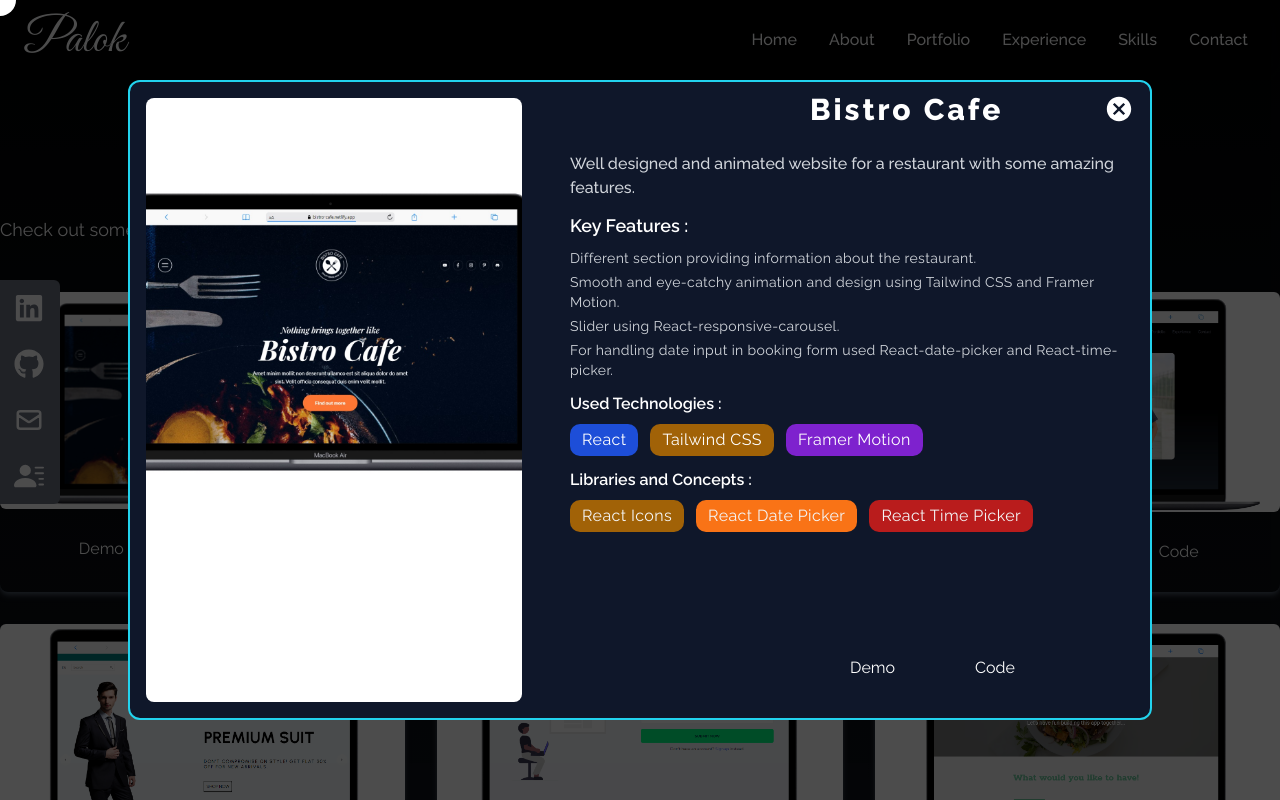
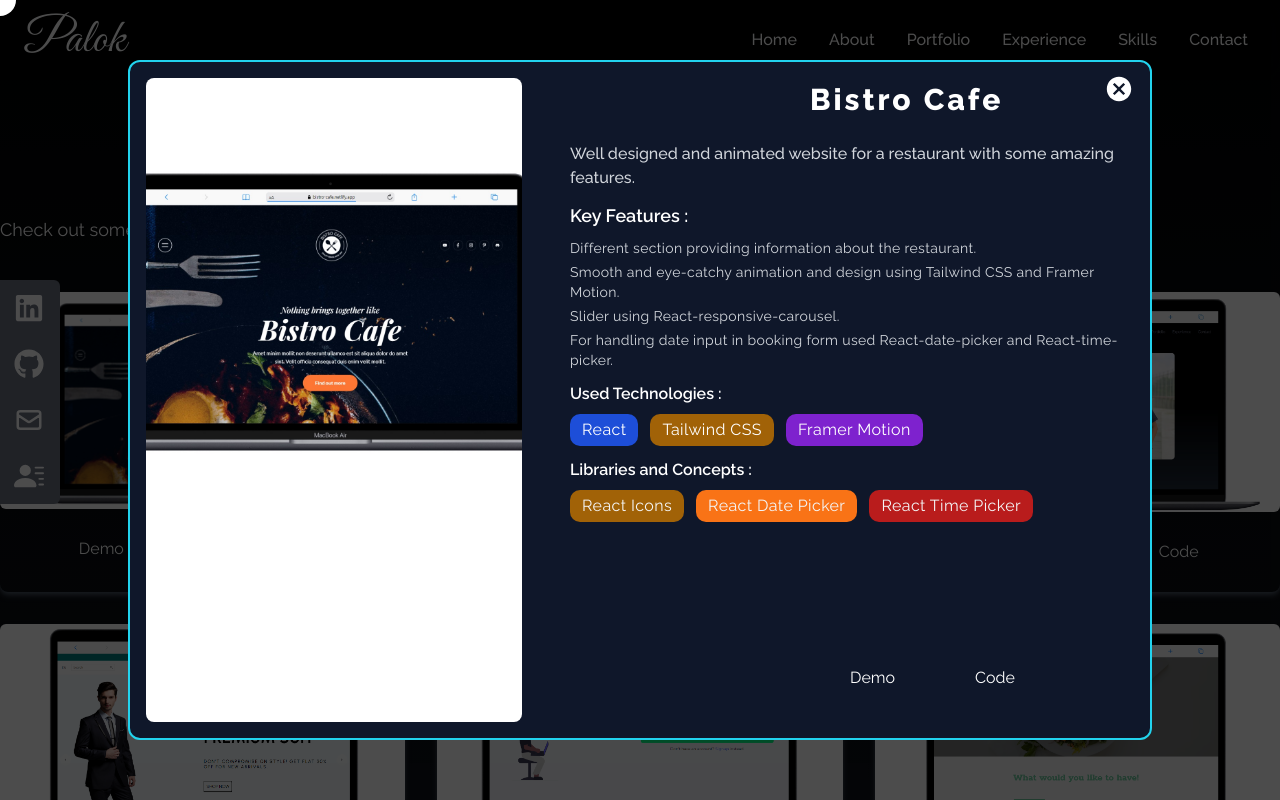
Before and after one commit to tanvir193palok/Portfolio_Website, a React (Create React App) app: page / in a window 1280 px wide. Both pictures are taken after a click on the picture 202 px from the left and 2124 px from the top of the page. Shown: the part 1724-2524 px from the top of the page. Built offline with nearby package versions, Linux system fonts and the light colour scheme; no server answers.

Commit message:
Updated again

```diff
--- a/src/components/ProjectModal.jsx
+++ b/src/components/ProjectModal.jsx
@@ -15,7 +15,7 @@ const ProjectModal = ({ modalInfo, showModal }) => {
   } = modalInfo;
 
   return (
-    <div className="relative w-[80%] h-[80%] p-4 rounded-xl bg-slate-900 border-cyan-400 border-2">
+    <div className="relative w-[80%] h-[85%] m-4 p-4 rounded-xl bg-slate-900 border-cyan-400 border-2">
       <button
         onClick={() => showModal(false)}
         className="absolute top-3 right-4 flex items-center justify-center text-[30px]"
@@ -38,7 +38,7 @@ const ProjectModal = ({ modalInfo, showModal }) => {
             {name}
           </h1>
           <p className="pb-3 text-gray-300 text-md font-medium">{details}</p>
-          <div className="h-[400px]">
+          <div className="h-[420px]">
             <p className="font-semibold text-lg pb-2">Key Features :</p>
             <ul className="text-gray-300 text-sm tracking-wide">
               {keyFeatures.map((feature, index) => (
```
